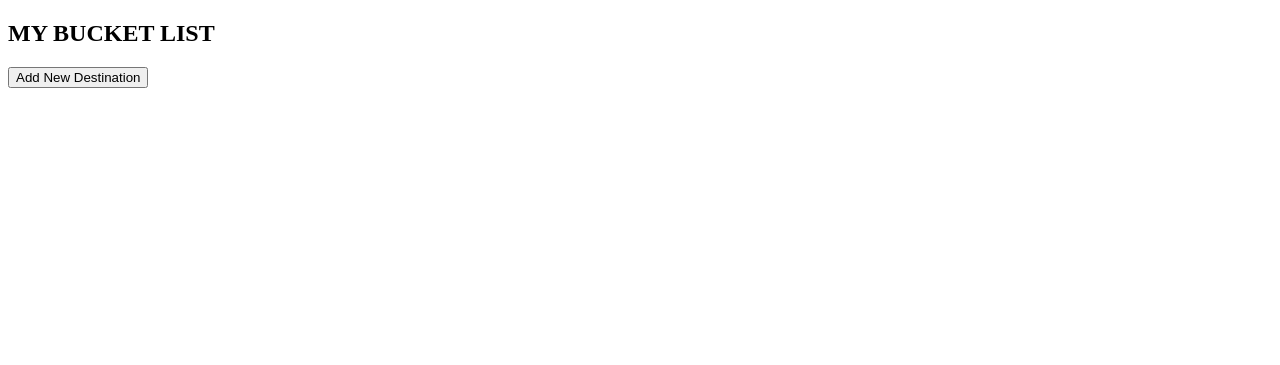
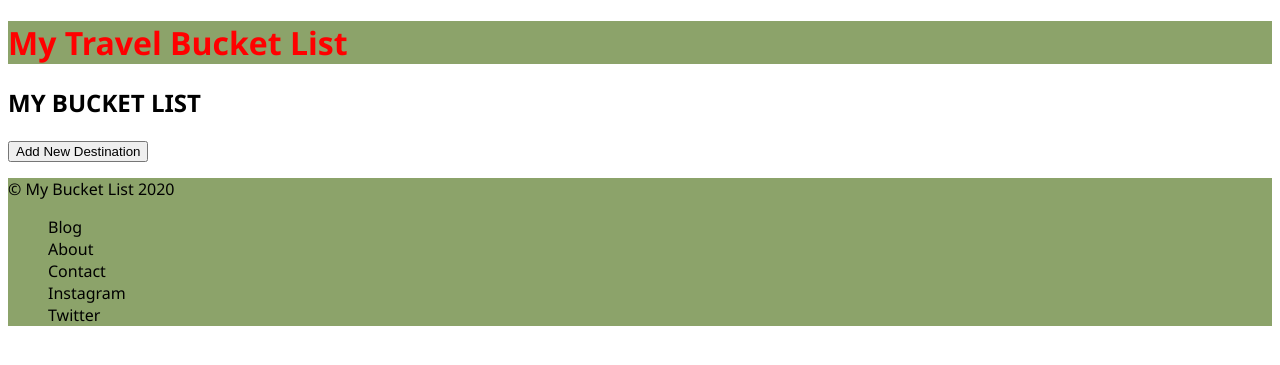
Before and after one commit to AmyBrowneDesigns/Travel_Bucket_List, a Flask app: page /countries in a window 1280 px wide. Shown: the top 365 px of the page. Run offline with Flask 2, Linux system fonts and the light colour scheme; data that the repository does not hold is empty; some libraries are stand-ins or nearby versions.

Commit message:
started css

```diff
--- a/controllers/cities_controller.py
+++ b/controllers/cities_controller.py
@@ -38,7 +38,7 @@ def create_city():
     country = country_repository.select(country_id)
     city = City(name,country, visited)
     city_repository.save(city)
-    return redirect('/cities')
+    return redirect('/countries')
 
 
 
@@ -72,4 +72,4 @@ def update_city(id):
 @cities_blueprint.route("/cities/<id>/delete", methods=['POST'])
 def delete_city(id):
     city_repository.delete(id)
-    return redirect('/cities')
+    return redirect('/countries')
--- a/controllers/countries_controller.py
+++ b/controllers/countries_controller.py
@@ -11,6 +11,7 @@ def countries():
     countries = country_repository.select_all()
     cities = city_repository.select_all()
     return render_template("/countries/index.html", countries=countries, cities=cities)
+    # first countries refers to variable in html file and = countries is the list of countries from line above
 
 #show
 #get
@@ -32,7 +33,7 @@ def new_country():
 
 @countries_blueprint.route("/countries", methods= ['POST'])
 def create_country():
-    name = request.form['country']
+    name = request.form['name']
     country = Country(name)
     country_repository.save(country)
     return redirect('/countries')
--- /dev/null
+++ b/static/css/style.css
@@ -0,0 +1,24 @@
+body > header {
+    font-family: 'Segoe UI', 'Segoe UI', Tahoma, Geneva, Verdana, fantasy;
+    background-color: rgb(140, 163, 106);
+}
+
+body {
+    font-family: 'Segoe UI', Tahoma, Geneva, Verdana, fantasy;
+}
+
+nav > ul {
+    list-style: none;
+}
+
+body > footer > nav > ul >li > a {
+    color: floralwhite:
+}
+
+body > footer {
+    background-color: rgb(140, 163, 106);
+}
+
+#test {
+    color: red;
+}
--- a/templates/base.html
+++ b/templates/base.html
@@ -6,11 +6,18 @@
   <meta name="viewport" content="width=device-width, initial-scale=1.0">
   <meta http-equiv="X-UA-Compatible" content="ie=edge">
   <link rel="stylesheet" href="https://stackpath.bootstrapcdn.com/font-awesome/4.7.0/css/font-awesome.min.css" crossorigin="anonymous">
-  <link rel="stylesheet" href="{{ url_for('static', filename='style.css') }}">
-  <title>My Bucket List</title>
+  <link rel="stylesheet" href="{{ url_for('static', filename='css/style.css') }}">
+
+  <!-- do link for css files by same above linkbut refer the folder and css file for it -->
+  <title>My Bucket List Project</title>
 </head>
 <body>
   <header>
+    <header>
+      <h1 id="test">My Travel Bucket List </h1>
+
+  </header>
+
     <nav>
       <ul class="menu">
       </ul>
@@ -20,5 +27,17 @@
     {% block content %}
     {% endblock %}
   </div>
+  <footer>
+    <nav>
+      <p>&copy; My Bucket List 2020</p>
+      <ul>
+          <li>Blog</li>
+          <li>About</li>
+          <li>Contact</li>
+          <li>Instagram</li>
+          <li>Twitter</li>
+      </ul>
+  </nav>
+  </footer>
 </body>
 </html>
--- a/templates/cities/edit.html
+++ b/templates/cities/edit.html
@@ -23,8 +23,7 @@
 </div>
 
 <div>
-    <label for="country">Country</label>
-    <select name="country_id" id="country">
+    <!-- <select name="country_id" id="country">
         {% for country in all_countries %}
             {% if country.id == city.country.id %}
             <option value="{{ country.id}}" selected>{{ country.name }}</option>
@@ -32,7 +31,8 @@
             <option value="{{ country.id}}">{{ country.name }}</option>
             {%endif%}
         {% endfor %}
-    </select>
+    </select> -->
+    <input type="hidden" id="country" name="country_id" value="{{city.country.id}}">
 </div>
 
 
--- a/templates/countries/edit.html
+++ b/templates/countries/edit.html
@@ -11,6 +11,7 @@
 </div>
 
 
+
 <div>
     <input type="submit" value="Edit">
 </div>
--- a/templates/countries/index.html
+++ b/templates/countries/index.html
@@ -7,29 +7,33 @@
 {% for country in countries %}
 <div>
     <h3>Country I would like to visit: {{country.name}}</h3>
+
+    <a href="/countries/{{country.id}}/edit"><button>Edit</button></a>
+
+    <form action="/countries/{{ country.id }}/delete" method="POST">
+        <input type="submit" value="Delete from Bucket List">
+    </form>
+
     {% for city in cities %}
         {% if city.country.id == country.id %}
             <p>{{ city.name }}</p>
+            <a href="/cities/{{city.id}}/edit"><button>Edit</button></a>
+            <form action="/cities/{{city.id}}/delete" method="POST">
+                <input type="submit" value="Delete">
+            </form>
         {% endif %}
 
     {% endfor %}
-    <a href="/countries/{{country.id}}/edit"><button>Edit</button></a>
     <!-- use this for cities -->
 
 
 
 
-    <!-- <a href="/cities/new"><button>Add City</button></a>
     <form action="/cities" method='POST'>
-        <label for="city">City Name</label>
-        <input type="text" id="city" name="city">
         <input type="submit" value="Add City">
-    </form>
-         -->
-
-
-    <form action="/countries/{{ country.id }}/delete" method="POST">
-        <input type="submit" value="Delete from Bucket List">
+        <input type="text" id="city" name="name">
+        <input type="hidden" id='country' name='country_id' value='{{country.id}}'>
+        <input type="hidden" id='visited' name='visited' value='False'>
     </form>
 </div>
 {% endfor %}
--- a/templates/countries/new.html
+++ b/templates/countries/new.html
@@ -7,10 +7,11 @@
 <form action="/countries" method='POST'>
     <div>
         <label for="country">Country Name</label>
-        <input type="text" id="country" name="country">
+        <input type="text" id="country" name="name">
         <input type="submit" value="Add Country">
     </div>
 
+    <div></div>
 </form>
 
 
```
Also changed, not shown: templates/index.html (+7 -13 lines), static/style.css (deleted).
